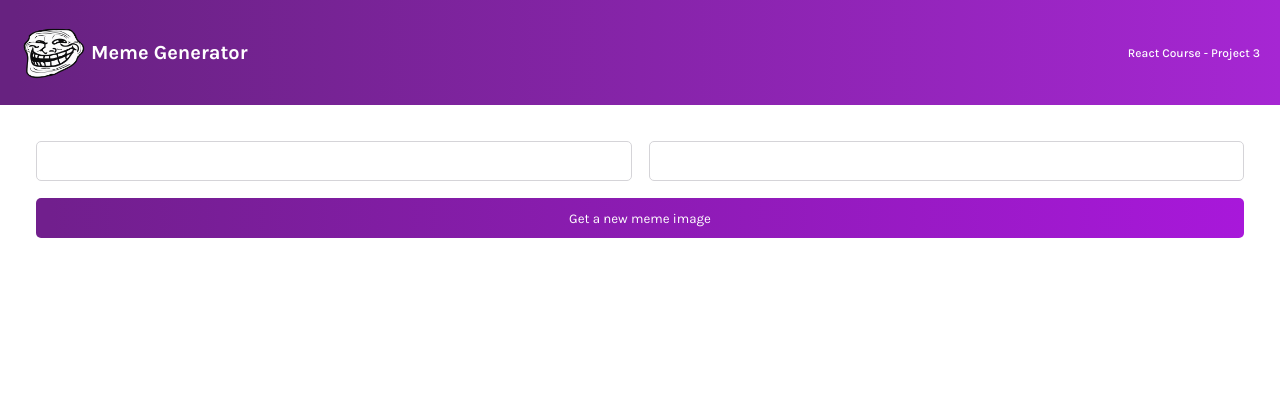
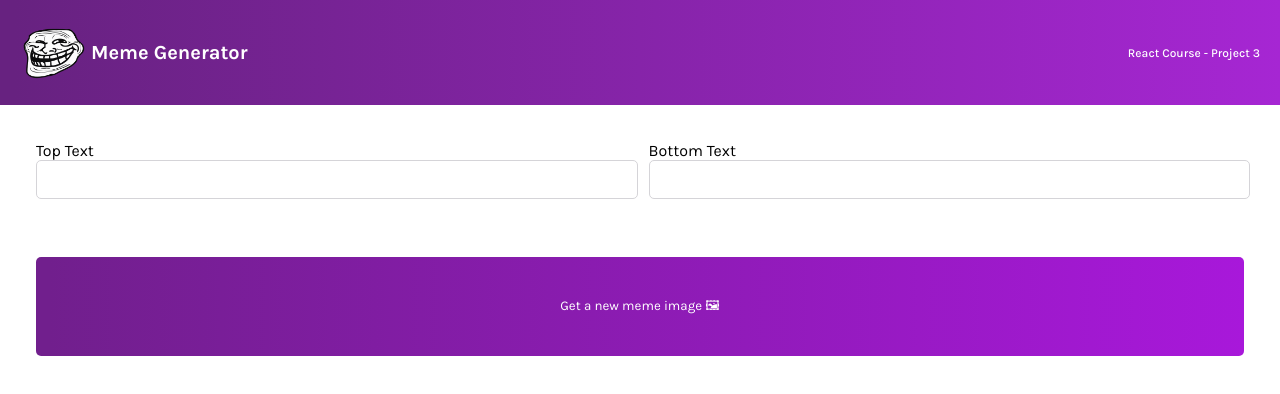
Before and after one commit to OlgaMinaievaWebDev/meme-generator, a React (Create React App) app: page / in a window 1280 px wide. Shown: the top 394 px of the page. Built offline with nearby package versions, Linux system fonts and the light colour scheme.

Commit message:
meme component label added

```diff
--- a/src/Meme.jsx
+++ b/src/Meme.jsx
@@ -2,9 +2,15 @@ export default function Meme() {
   return (
     <main>
       <form className="form">
-        <input type="text" className="form--input" />
-        <input type="text" className="form--input" />
-        <button className="form--button">Get a new meme image</button>
+        <label htmlFor="top-text">
+          Top Text
+          <input id="top-text" type="text" className="form--input" />
+        </label>
+        <label htmlFor="bottom-text">
+          Bottom Text
+          <input id="bottom-text" type="text" className="form--input" />
+        </label>
+        <button className="form--button">Get a new meme image 🖼</button>
       </form>
     </main>
   );
--- a/src/index.css
+++ b/src/index.css
@@ -36,10 +36,14 @@ main {
   font-weight: 500;
 }
 
-form {
+.form {
   display: grid;
-  grid-template: 40px 40px / 1fr 1fr;
+  grid-template: 100% 100% / 1fr 1fr;
   gap: 17px;
+}
+
+.form--label {
+  margin-bottom: 5px;
 }
 
 .form--input {
@@ -47,10 +51,12 @@ form {
   border-radius: 5px;
   border: 1px solid #d5d4d8;
   text-indent: 5px;
+  height: 35px;
+  width: 100%;
 }
 
 .form--button {
-  grid-column: 1/-1;
+  grid-column: 1 / -1;
   font-family: "Karla", sans-serif;
   border-radius: 5px;
   background: linear-gradient(90.41deg, #711f8d 1.14%, #a818da 100%);
```
